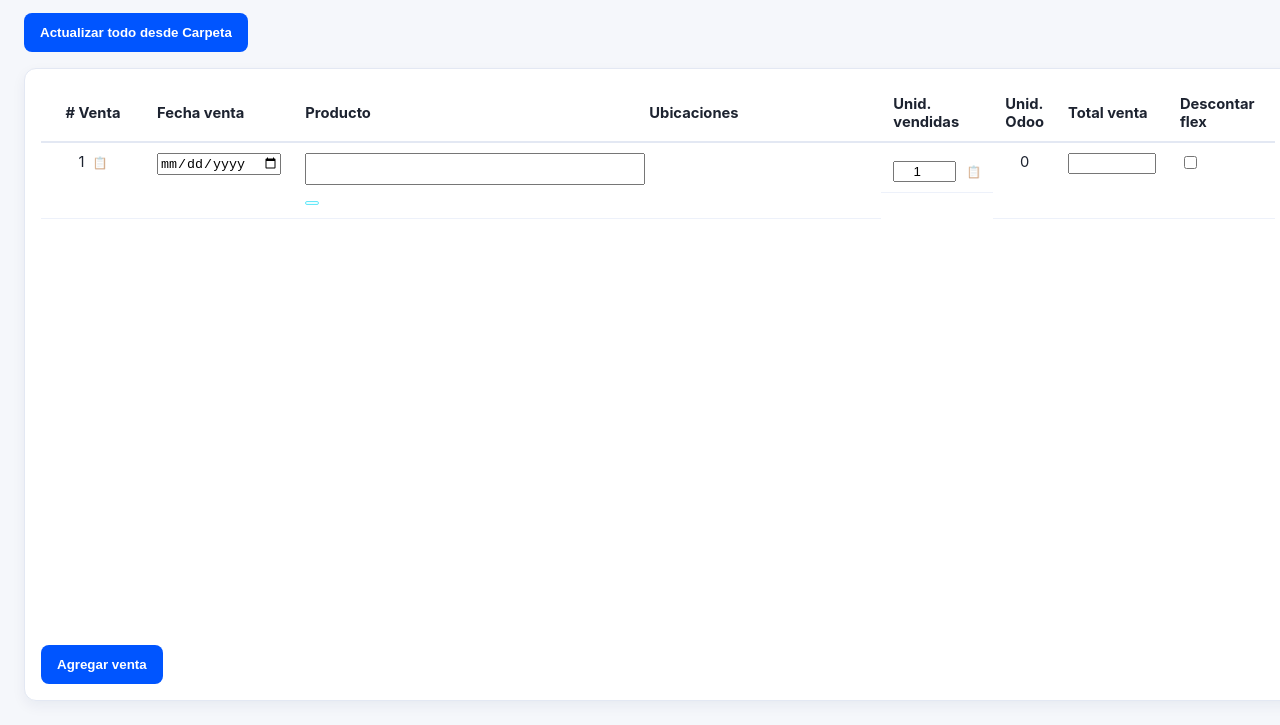
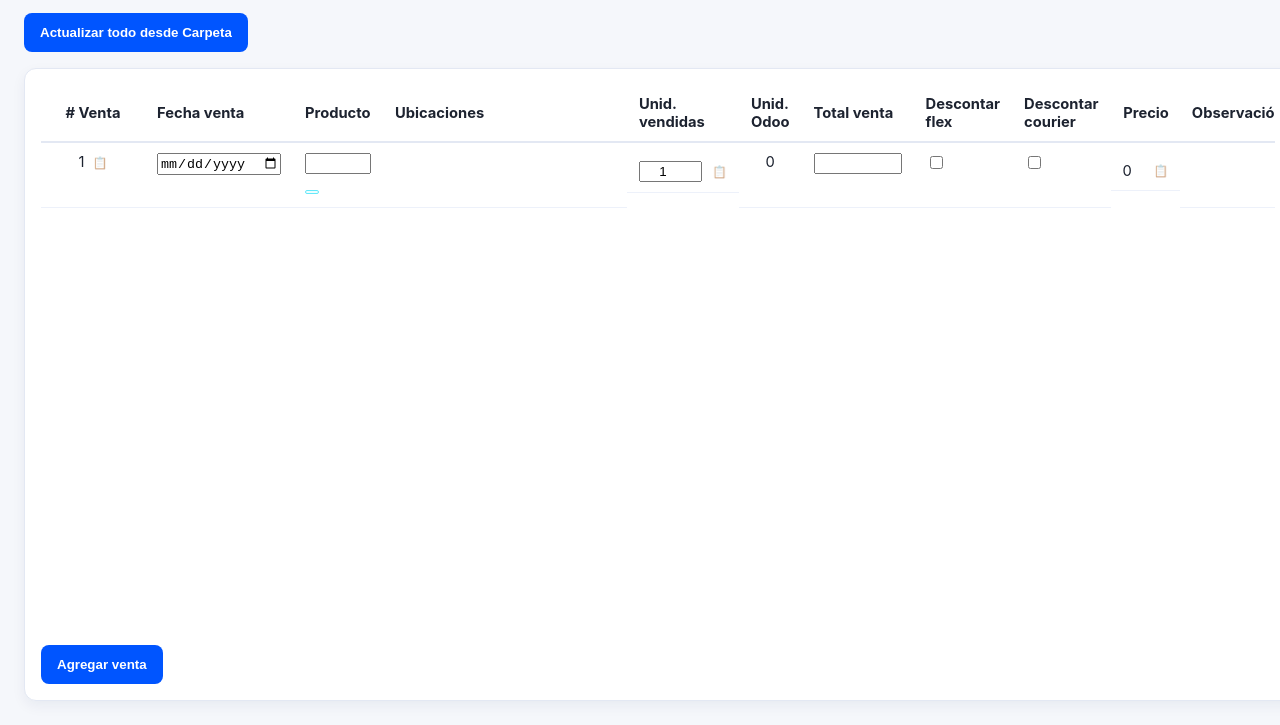
Before and after one commit to nikodp14/Panel-de-Operaciones, a website: page ventas/validar-ventas-particulares.html in a window 1280 px wide. Both pictures are taken after a click on the button "Agregar venta". Shown: the part 681-1406 px from the top of the page. Drawn offline with Linux system fonts and the light colour scheme; no server answers.

Commit message:
Se corrige ícono copiar ventas-particulares

```diff
--- a/css/base.css
+++ b/css/base.css
@@ -974,9 +974,7 @@ body.sidebar-collapsed .container {
 
 .codigo-input{
   width:100%;
-  min-width:320px;
-  padding:6px 8px;
-  font-size: 14px;
+  min-width:0;
 }
 
 /* columna número de venta */
@@ -1166,3 +1164,15 @@ td:has(.unidades-vendidas){
   border:0;
   overflow:hidden;
 }
+
+.codigo-wrapper{
+  display:flex;
+  align-items:center;
+  gap:6px;
+  max-width:100%;
+}
+
+.codigo-wrapper .codigo-input{
+  flex:1;
+  min-width:0;
+}
```
